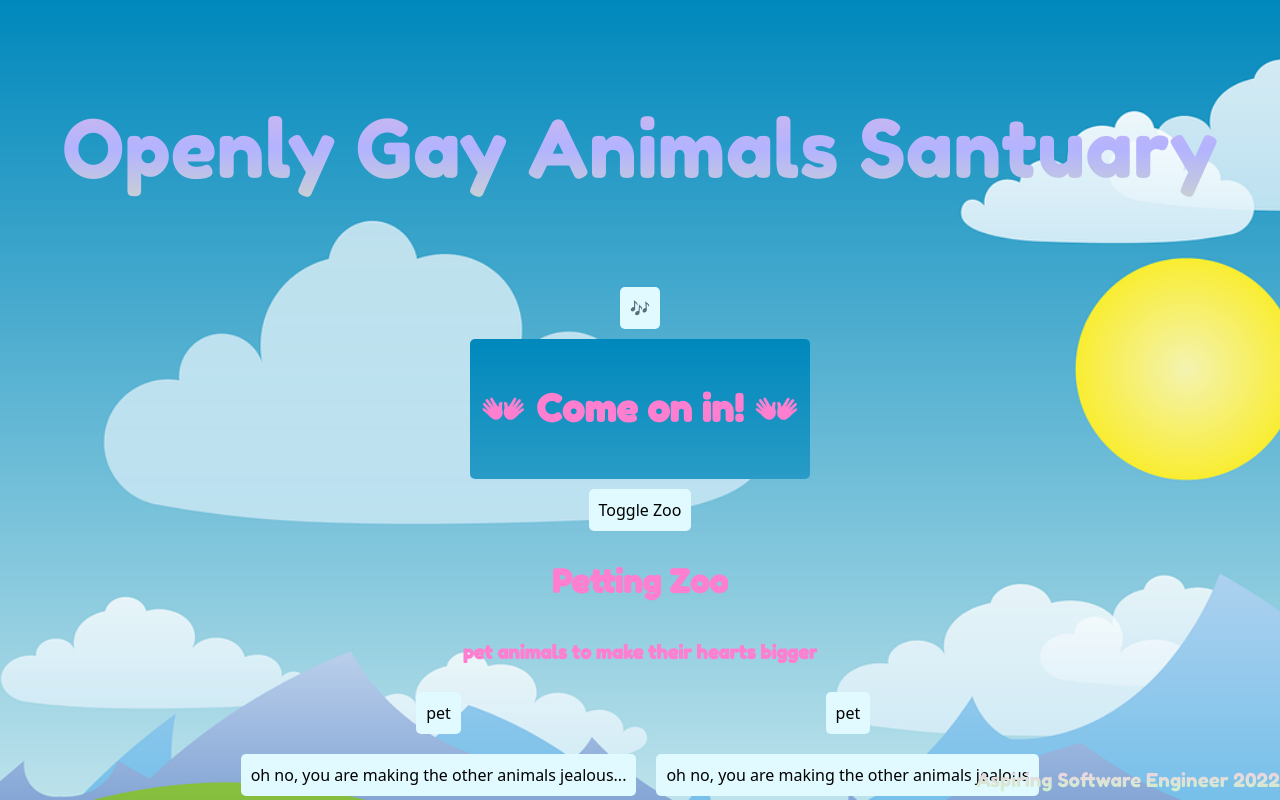
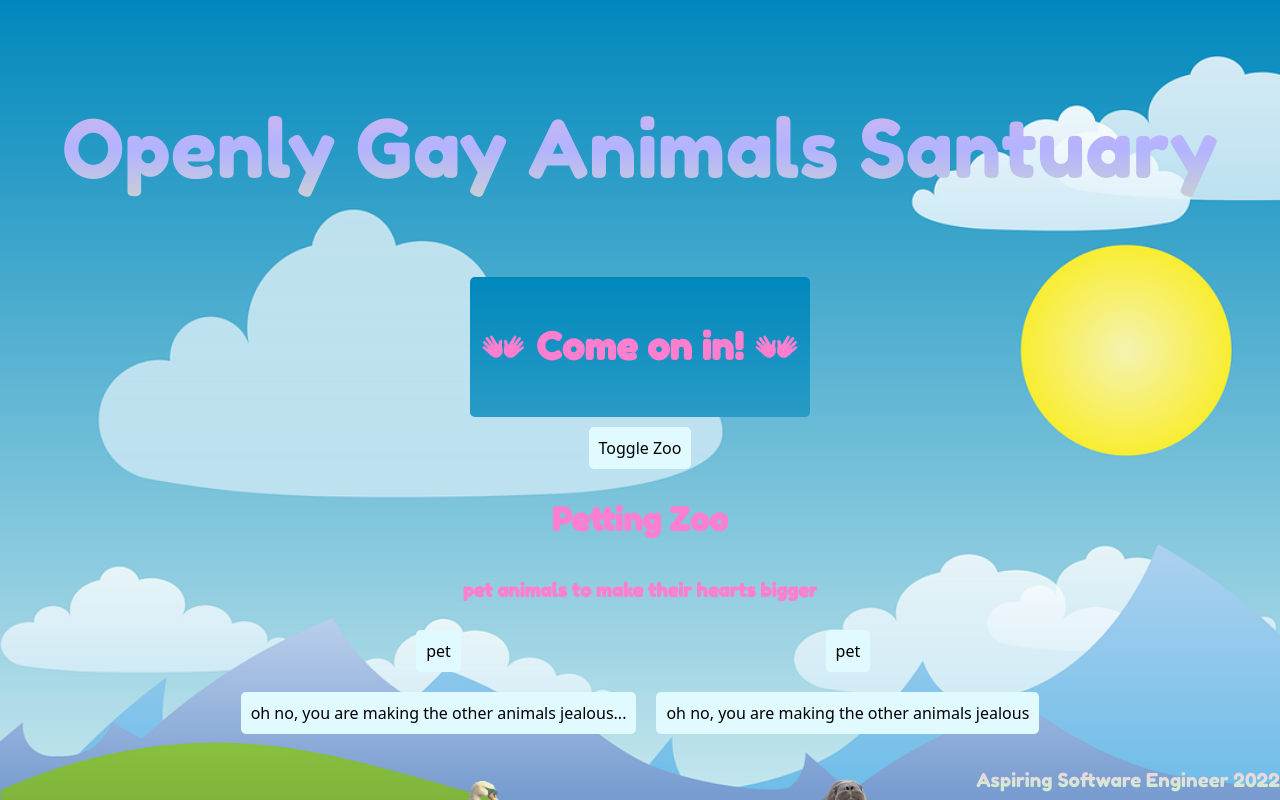
Before and after one commit to kashitamang/busy-zoo, a React (Create React App) app: page / in a window 1280 px wide. Shown: the top 800 px of the page. Built offline with nearby package versions, Linux system fonts and the light colour scheme.

Commit message:
removing button

```diff
--- a/src/App.js
+++ b/src/App.js
@@ -6,15 +6,7 @@ import Footer from './Components/Footer/Footer.js';
 import AnimalList from './Components/AnimalList/AnimalList.js';
 import OpenClosedSign from './Components/OpenClosedSign/OpenClosedSign.js';
 
-// import themeSong from '../public/themesong.mp3';
-
 function App() {
-  // declare sounds
-  const themeAudio = new Audio ('/public/themesong.mp3');
-  const start = () => {
-    audio.play();
-  };
-
   //declare hooks
   const [animals, setAnimals] = useState(['giraffe', 'dolphin', 'bison', 'monkey']);
   const [swanSize, setSwanSize] = useState(10);
@@ -52,7 +44,7 @@ function App() {
     <div className="App">
       <Header/>
       <div className="sign-container">
-        <button onClick={start} >🎶</button>
+        {/* <button>🎶</button> */}
         <OpenClosedSign zooIsOpen={zooIsOpen}/>
         <button onClick={() => setZooIsOpen(!zooIsOpen)}>Toggle Zoo</button>
       </div>
```
Also changed, not shown: 1 other file (tests, documents, lock files or other folders).
